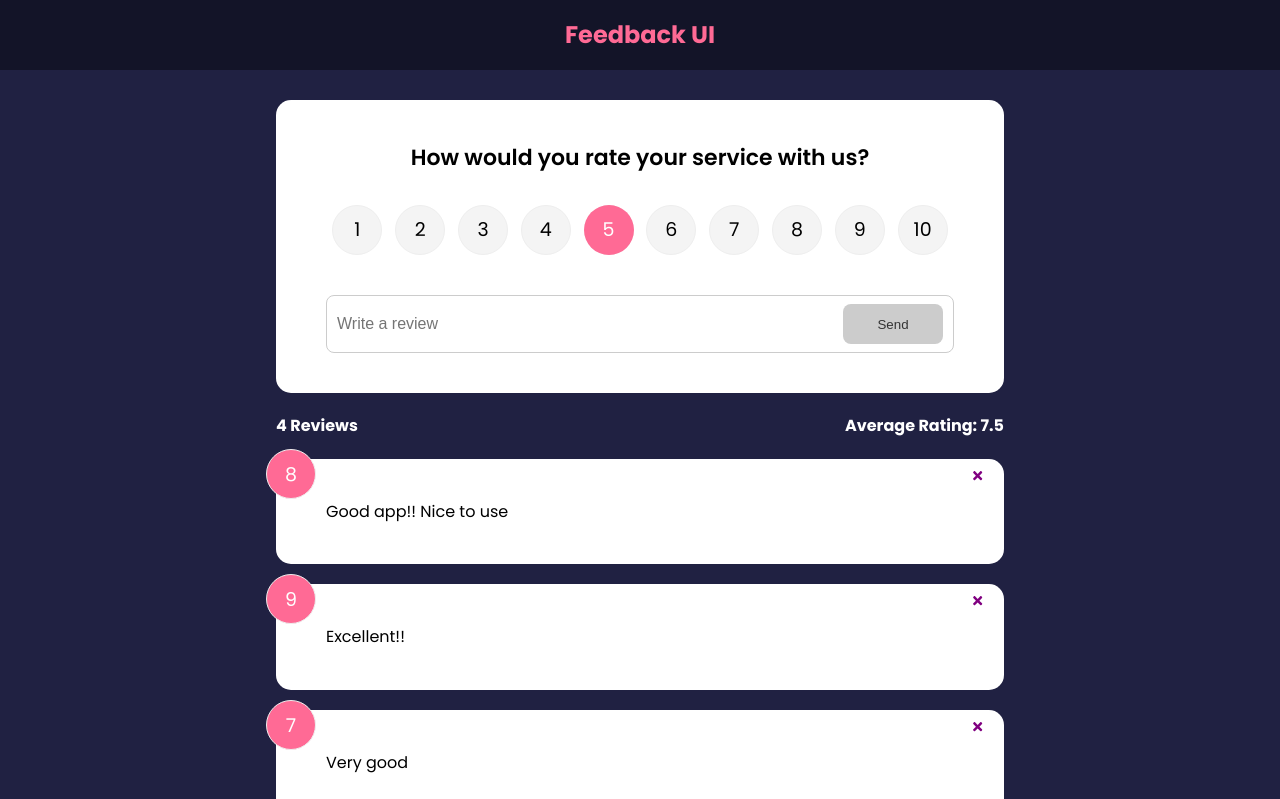
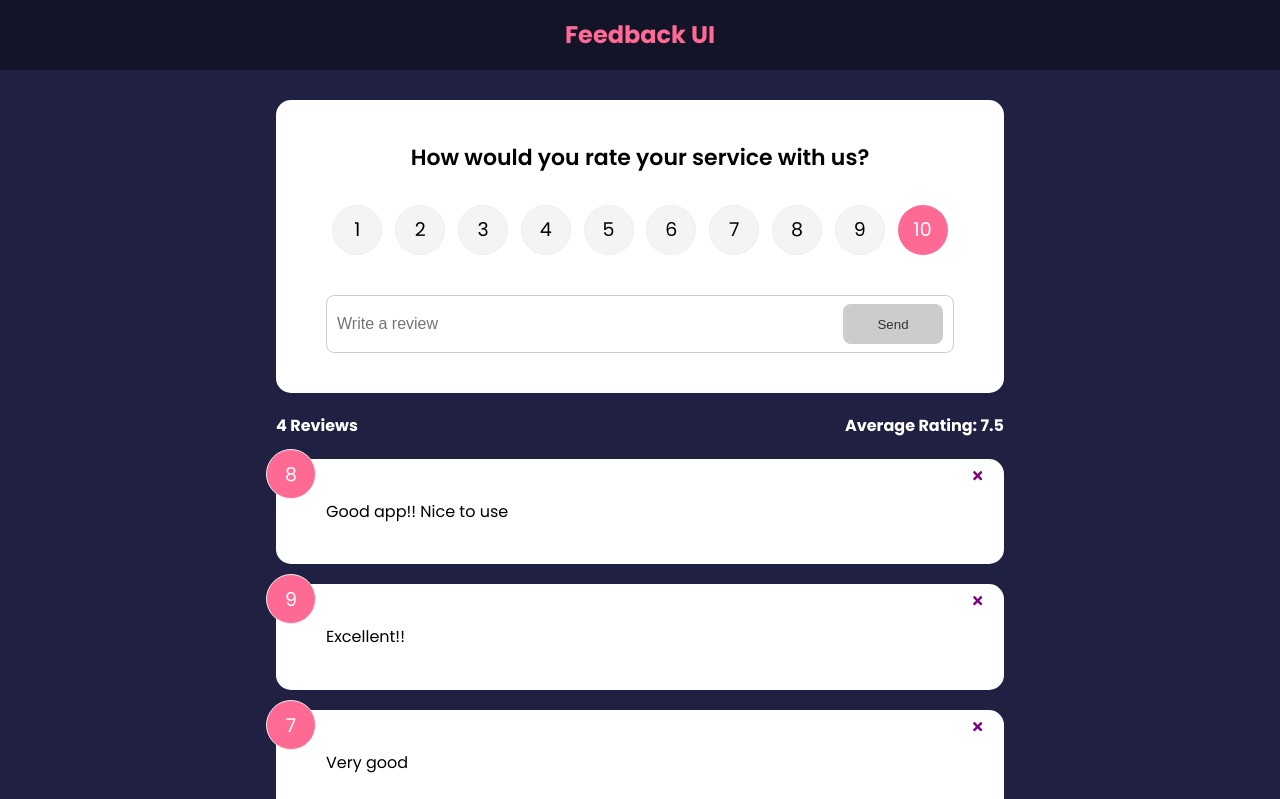
Before and after one commit to thphuc273/react, a React (Create React App) app in the folder feedback-app/: page / in a window 1280 px wide. Shown: the top 799 px of the page. Built offline with nearby package versions, Linux system fonts and the light colour scheme.

Commit message:
Add feedback

```diff
--- a/feedback-app/src/App.js
+++ b/feedback-app/src/App.js
@@ -1,4 +1,4 @@
-
+import {v4 as uuidv4} from 'uuid'
 import { useState  } from 'react'
 import Header from './components/Header'
 import FeedbackList from './components/FeedbackList'
@@ -16,11 +16,16 @@
       setFeedback(feedback.filter((item) => item.id !== id))
     }
   }
+
+  const addFeedback = (newFeedback) => {
+    newFeedback.id = uuidv4()
+    setFeedback([newFeedback, ...feedback])
+  }
   return (
     <>
       <Header/>
       <div className='container'>
-        <FeedbackForm/>
+        <FeedbackForm handleAdd = {addFeedback}/>
         <FeedbackStats feedback = {feedback}/>
         <FeedbackList feedback = {feedback}
         handleDelete = {deleteFeedback}/>
--- a/feedback-app/src/components/FeedbackForm.jsx
+++ b/feedback-app/src/components/FeedbackForm.jsx
@@ -3,7 +3,8 @@
 import Button from "./shared/Button"
 import RatingSelect from "./RatingSelect"
 
-function FeedbackForm(){
+function FeedbackForm({handleAdd})
+{
   const[text, setText] = useState('')
   const[btnDisabled, setBtnDisabled] = useState(true)
   const[message, setMessage] = useState('')
@@ -27,9 +28,22 @@
     setText(e.target.value)
   }
 
+  const handleSubmit = (e) => {
+    e.preventDefault()
+    if(text.trim().length >= 10)
+    {
+      const newFeedback = {
+        text,
+        rating,
+      }
+      handleAdd(newFeedback)
+      setText('')
+    }
+  }
+
   return (
     <Card>
-        <form>
+        <form onSubmit={handleSubmit}>
             <h2>How would you rate your service with us?</h2>
             <RatingSelect select={(rating) => setRating(rating)}/>
             <div className="input-group">
--- a/feedback-app/src/components/RatingSelect.jsx
+++ b/feedback-app/src/components/RatingSelect.jsx
@@ -1,7 +1,7 @@
 import {useState} from 'react'
 function RatingSelect({select})
 {
-  const[selected, setSelected] = useState(5)
+  const[selected, setSelected] = useState(10)
   const handleChange = (e) => {
     setSelected(+e.currentTarget.value)
     select(+e.currentTarget.value)
```
